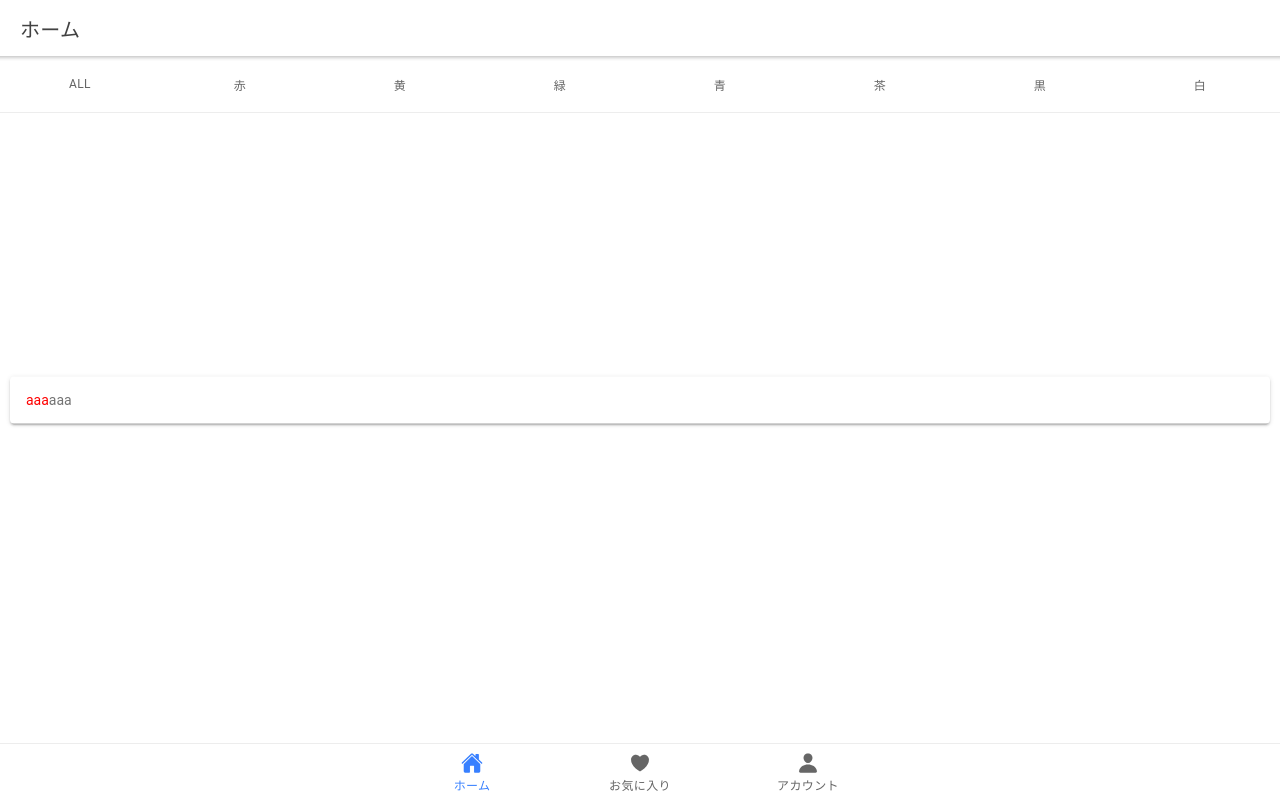
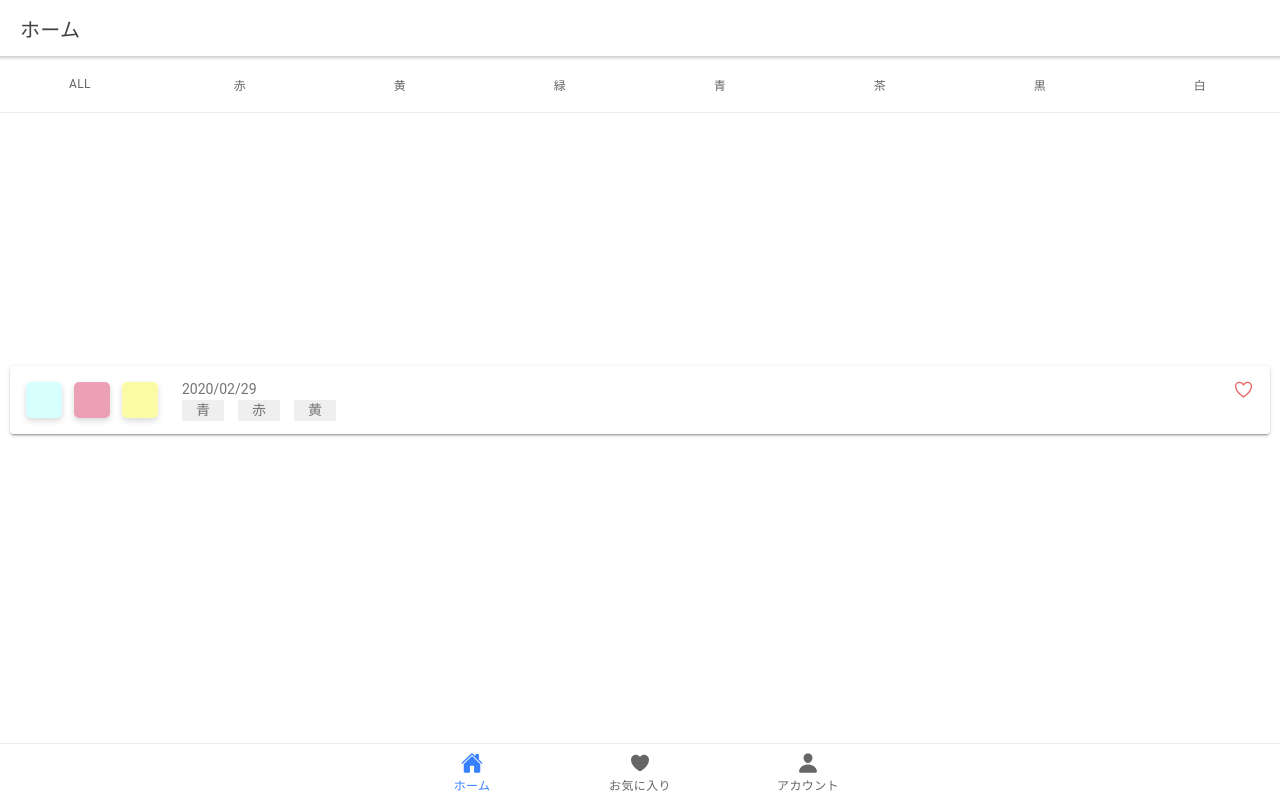
Before and after one commit to tomi-matsu/colorin-app, a React (Create React App) app: page /home in a window 1280 px wide. Built offline with nearby package versions, Linux system fonts and the light colour scheme.

Commit message:
WIP: card component add README

```diff
--- a/src/components/Card.scss
+++ b/src/components/Card.scss
@@ -1,6 +1,50 @@
 .card-wrap {
   display: flex;
   .left {
-    color: red;
+    display: flex;
+    margin: auto 24px auto 0;
+  }
+  .color-box {
+    width: 36px;
+    height: 36px;
+    margin-right: 12px;
+    border-radius: 5px;
+    box-shadow: 0px 3px 6px 0px rgba(0,0,0,0.15);
+  }
+  .first {
+    background-color: #d7fffd;
+  }
+  .second {
+    background-color: #eca0b6;
+  }
+  .third {
+    margin-right: 0;
+    background-color: #fafba4;
+  }
+  .right {
+    flex: 1;
+  }
+  .upper {
+    display: flex;
+    justify-content: space-between;
+  }
+  .favorite {
+    color: #EA5E5E;
+  }
+  // TODO: globalへ移す -start
+  .icon {
+    width: 1.5em;
+    height: 1.5em;
+  }
+  // -end
+  .lower {
+    text-align: left;
+  }
+  .tag {
+    width: 3em;
+    display: inline-block;
+    margin-right: 1em;
+    background-color: #EFEFEF;
+    text-align: center;
   }
 }
--- a/src/components/Card.tsx
+++ b/src/components/Card.tsx
@@ -1,6 +1,7 @@
 import React from 'react';
 // import { Redirect, Route } from 'react-router-dom';
-import { IonCard, IonCardHeader, IonCardSubtitle, IonCardTitle, IonCardContent } from '@ionic/react';
+import { IonCard, IonCardContent, IonIcon } from '@ionic/react';
+import { heartOutline } from 'ionicons/icons';
 import './Card.scss';
 
 interface CardProps {
@@ -15,8 +16,22 @@ const Card: React.FC<CardProps> = ({}) => {
       </IonCardHeader> */}
 
       <IonCardContent mode="md" className="card-wrap">
-        <div className="left">aaa</div>
-        <div className="right">aaa</div>
+        <div className="card-content left">
+          <div className="color-box first"></div>
+          <div className="color-box second"></div>
+          <div className="color-box third"></div>
+        </div>
+        <div className="card-content right">
+          <div className="upper">
+            <span className="date">2020/02/29</span>
+            <IonIcon icon={ heartOutline } className='icon favorite' />
+          </div>
+          <div className="lower">
+            <span className="tag">青</span>
+            <span className="tag">赤</span>
+            <span className="tag">黄</span>
+          </div>
+        </div>
       </IonCardContent>
     </IonCard>
   );
```
Also changed, not shown: 1 other file (tests, documents, lock files or other folders).
